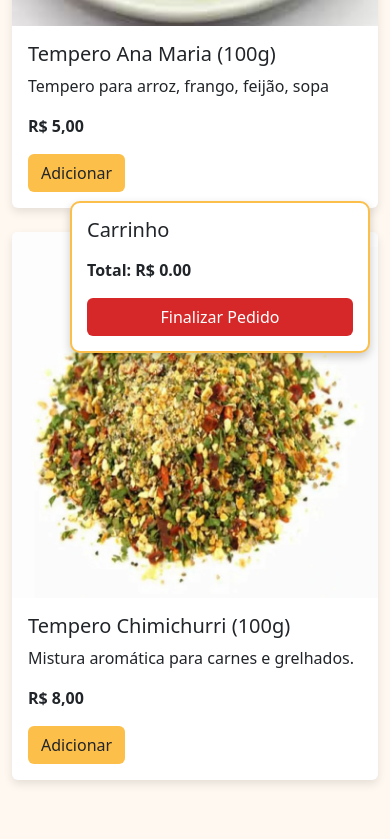
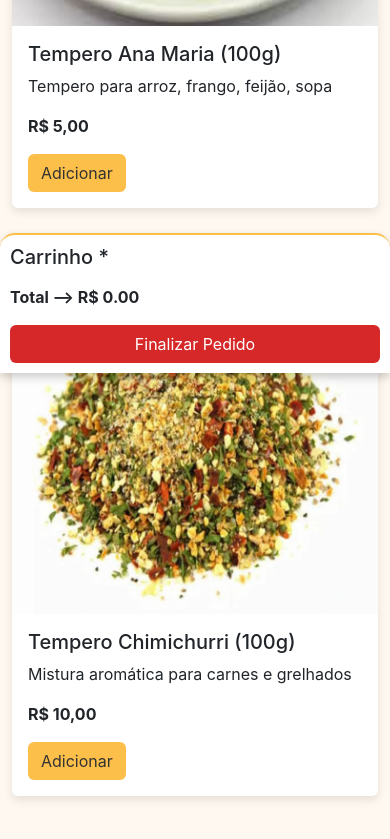
Before and after one commit to z12guilherme/emporioparaibano, a plain HTML site: page index.html in a window 390 px wide. Shown: the part 471-1310 px from the top of the page. Drawn offline with nearby package versions, Linux system fonts and the light colour scheme.

Commit message:
Add files via upload

```diff
--- a/css/style.css
+++ b/css/style.css
@@ -1,9 +1,14 @@
 body {
   background-color: #fff8f0;
+  font-family: -apple-system, BlinkMacSystemFont, 'Segoe UI', Roboto, Oxygen, Ubuntu, Cantarell, sans-serif;
 }
 .card {
   border: none;
   box-shadow: 0 4px 10px rgba(0,0,0,0.1);
+  transition: transform 0.2s;
+}
+.card:hover {
+  transform: translateY(-2px);
 }
 .bg-red {
   background-color: #d62828;
@@ -11,6 +16,7 @@ body {
 }
 .bg-yellow {
   background-color: #fcbf49;
+  color: #333;
 }
 .cart {
   position: fixed;
@@ -24,4 +30,49 @@ body {
   max-height: 400px;
   overflow-y: auto;
   box-shadow: 0 4px 10px rgba(0,0,0,0.2);
+  z-index: 1000;
 }
+
+.cart-item {
+  padding: 8px;
+  border-bottom: 1px solid #eee;
+  font-size: 14px;
+}
+
+.cart-item:last-child {
+  border-bottom: none;
+}
+
+.btn-sm {
+  padding: 0.25rem 0.5rem;
+  font-size: 0.875rem;
+}
+
+/* Mobile Responsiveness */
+@media (max-width: 768px) {
+  .cart {
+    position: fixed;
+    left: 0;
+    right: 0;
+    bottom: 0;
+    width: 100%;
+    max-height: 50vh;
+    border-radius: 15px 15px 0 0;
+    border: none;
+    border-top: 2px solid #fcbf49;
+  }
+
+  .container {
+    padding-bottom: 60vh;
+  }
+}
+
+@media (max-width: 576px) {
+  .card {
+    margin-bottom: 1rem;
+  }
+
+  .cart {
+    padding: 10px;
+  }
+}
--- a/index.html
+++ b/index.html
@@ -3,7 +3,7 @@
 <head>
   <meta charset="UTF-8">
   <meta name="viewport" content="width=device-width, initial-scale=1.0">
-  <title>Cardápio Digital - Temperos</title>
+  <title>Empório Paraibano - Cardápio Digital</title>
   <link href="https://cdn.jsdelivr.net/npm/bootstrap@5.3.0/dist/css/bootstrap.min.css" rel="stylesheet">
   <link rel="stylesheet" href="css/style.css">
 </head>
@@ -28,12 +28,12 @@
       </div>
       <div class="col-md-4 mb-4">
         <div class="card">
-          <img src="img/chimichurri.jpg" class="card-img-top" alt="Tempero">
+          <img src="img/chimichurri.jpg" class="card-img-top" alt="Tempero Chimichurri">
           <div class="card-body">
-            <h5 class="card-title">Tempero Chimichurri (100g) </h5>
-            <p class="card-text">Mistura aromática para carnes e grelhados.</p>
-            <p class="fw-bold">R$ 8,00</p>
-            <button class="btn bg-yellow" onclick="addToCart('Tempero Chimichurri', 8)">Adicionar</button>
+            <h5 class="card-title">Tempero Chimichurri (100g)</h5>
+            <p class="card-text">Mistura aromática para carnes e grelhados</p>
+            <p class="fw-bold">R$ 10,00</p>
+            <button class="btn bg-yellow" onclick="addToCart('Tempero Chimichurri (100g)', 10)">Adicionar</button>
           </div>
         </div>
       </div>
@@ -41,9 +41,9 @@
   </div>
 
   <div class="cart" id="cart">
-    <h5>Carrinho</h5>
+    <h5>Carrinho *</h5>
     <ul id="cart-items" class="list-unstyled"></ul>
-    <p class="fw-bold">Total: R$ <span id="cart-total">0.00</span></p>
+    <p class="fw-bold">Total --> R$ <span id="cart-total">0.00</span></p>
     <button class="btn bg-red w-100" onclick="sendToWhatsApp()">Finalizar Pedido</button>
   </div>
 
```
